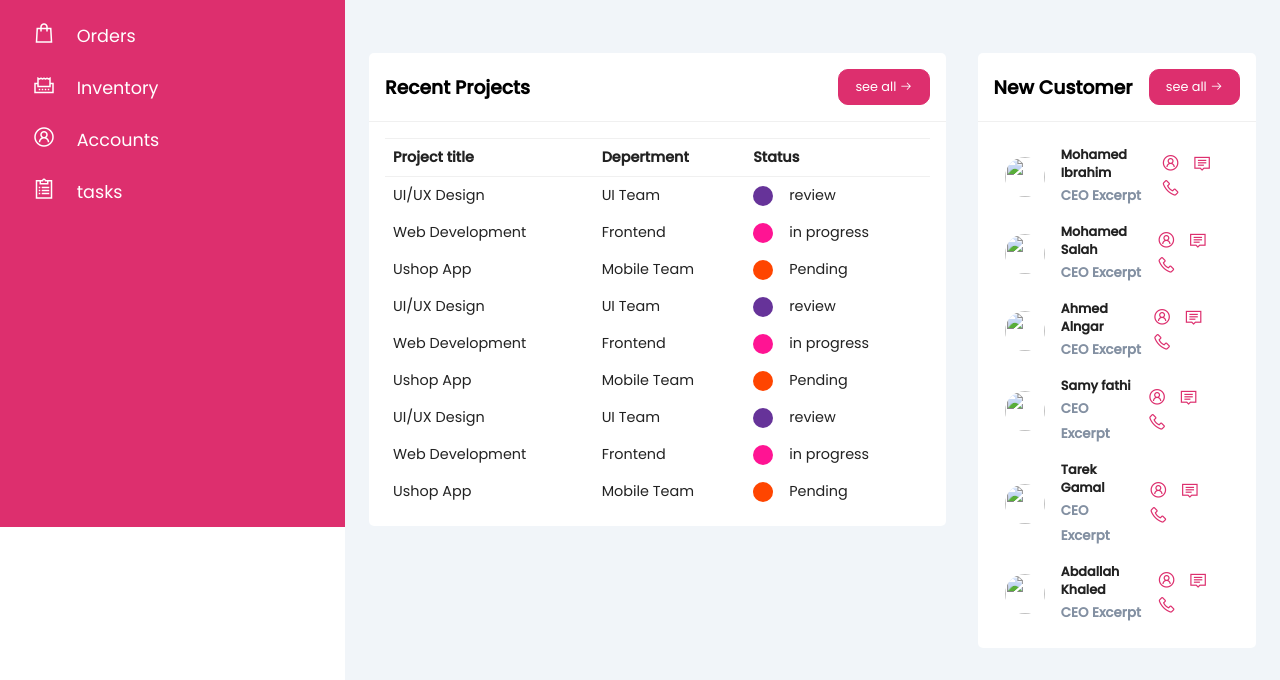
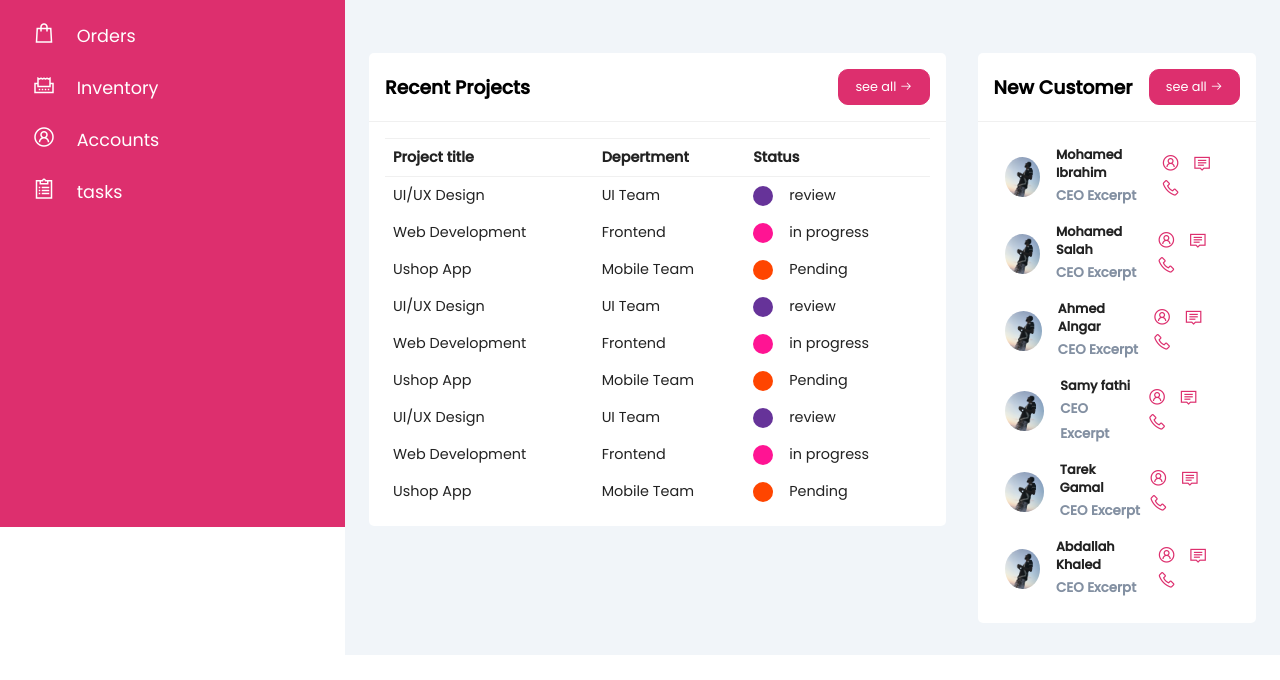
Before and after one commit to mahmoud-sayed95/dash, a plain HTML site: page index.html in a window 1280 px wide. Shown: the part 273-953 px from the top of the page. After the commit the page ends 928 px from the top, so only its background shows below. Drawn offline with nearby package versions, Linux system fonts and the light colour scheme; the site is published under a folder, as on GitHub Pages, so addresses that start at the root find nothing.

Commit message:
Update index.html

```diff
--- a/index.html
+++ b/index.html
@@ -230,7 +230,7 @@
                         <div class="card-body">
                             <div class="custometr">
                                 <div class="info">
-                                    <img src="/img/admin.jpg" width="40px" height="40px">
+                                    <img src="img/admin.jpg" width="40px" height="40px">
                                     <div>
                                         <h4>Mohamed Ibrahim</h4>
                                         <small>CEO Excerpt</small>
@@ -245,7 +245,7 @@
 
                             <div class="custometr">
                                 <div class="info">
-                                    <img src="/img/admin.jpg" width="40px" height="40px">
+                                    <img src="img/admin.jpg" width="40px" height="40px">
                                     <div>
                                         <h4>Mohamed Salah</h4>
                                         <small>CEO Excerpt</small>
@@ -260,7 +260,7 @@
 
                             <div class="custometr">
                                 <div class="info">
-                                    <img src="/img/admin.jpg" width="40px" height="40px">
+                                    <img src="img/admin.jpg" width="40px" height="40px">
                                     <div>
                                         <h4>Ahmed Alngar</h4>
                                         <small>CEO Excerpt</small>
@@ -275,7 +275,7 @@
 
                             <div class="custometr">
                                 <div class="info">
-                                    <img src="/img/admin.jpg" width="40px" height="40px">
+                                    <img src="img/admin.jpg" width="40px" height="40px">
                                     <div>
                                         <h4>Samy fathi</h4>
                                         <small>CEO Excerpt</small>
@@ -290,7 +290,7 @@
 
                             <div class="custometr">
                                 <div class="info">
-                                    <img src="/img/admin.jpg" width="40px" height="40px">
+                                    <img src="img/admin.jpg" width="40px" height="40px">
                                     <div>
                                         <h4>Tarek Gamal</h4>
                                         <small>CEO Excerpt</small>
@@ -305,7 +305,7 @@
 
                             <div class="custometr">
                                 <div class="info">
-                                    <img src="/img/admin.jpg" width="40px" height="40px">
+                                    <img src="img/admin.jpg" width="40px" height="40px">
                                     <div>
                                         <h4>Abdallah Khaled</h4>
                                         <small>CEO Excerpt</small>
```
